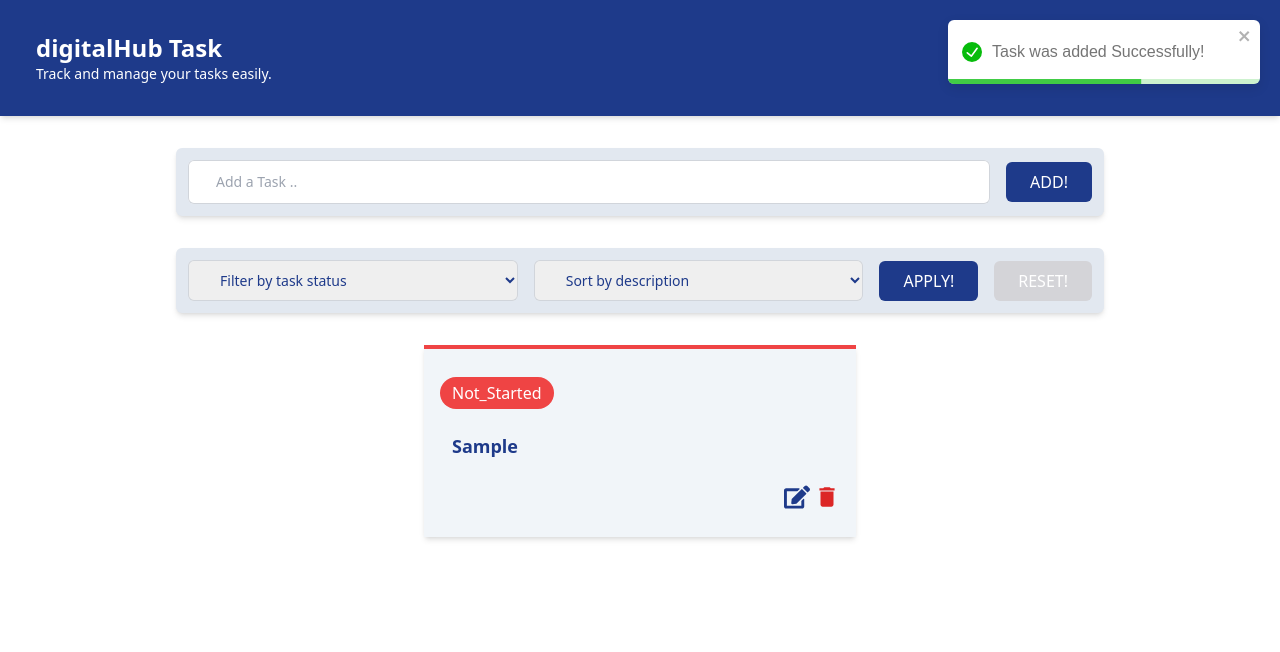
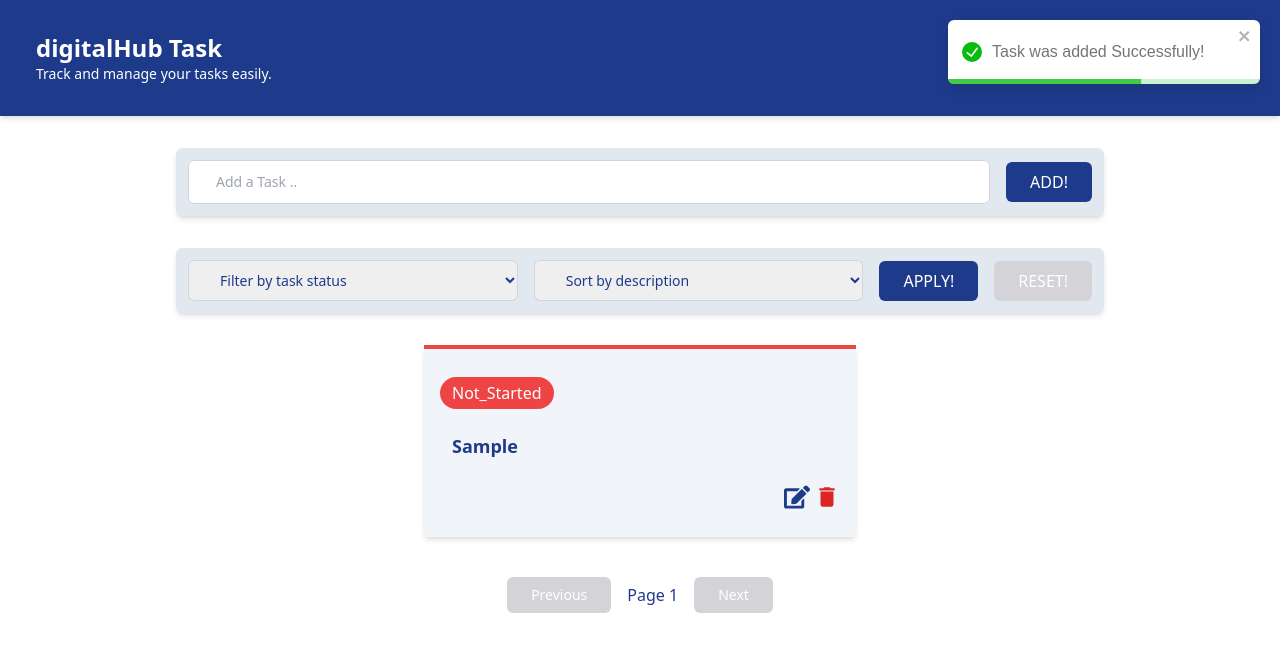
Before and after one commit to JooZef315/Task-manager, a React (Vite) app: page / in a window 1280 px wide. Both pictures are taken after typing "Sample" into the empty fields and a click on the button "ADD!". Shown: the top 652 px of the page. Built offline with nearby package versions, Linux system fonts and the light colour scheme.

Commit message:
feat: add pagination

```diff
--- /dev/null
+++ b/src/components/paginationForm.tsx
@@ -0,0 +1,29 @@
+import { useTasksStore } from "../store/useTasksStore";
+
+export default function PaginationForm() {
+  const tasks = useTasksStore((state) => state.tasks);
+  const currentPage = useTasksStore((state) => state.currentPage);
+  const tasksPerPage = useTasksStore((state) => state.tasksPerPage);
+  const getNextPage = useTasksStore((state) => state.getNextPage);
+  const getPrevPage = useTasksStore((state) => state.getPrevPage);
+
+  return (
+    <div className="w-full flex justify-center items-center my-6">
+      <button
+        onClick={getPrevPage}
+        disabled={currentPage === 1}
+        className="text-sm rounded-md border-0 py-2 px-6 text-center bg-zinc-500 hover:bg-zinc-600 text-white disabled:bg-zinc-300"
+      >
+        Previous
+      </button>
+      <span className="text-blue-900 mx-4">{`Page ${currentPage}`}</span>
+      <button
+        onClick={getNextPage}
+        disabled={currentPage === Math.ceil(tasks.length / tasksPerPage)}
+        className="text-sm rounded-md border-0 py-2 px-6 text-center bg-zinc-500 hover:bg-zinc-600 text-white disabled:bg-zinc-300"
+      >
+        Next
+      </button>
+    </div>
+  );
+}
--- a/src/components/task.tsx
+++ b/src/components/task.tsx
@@ -4,6 +4,7 @@ import { TaskStatus, TTask } from "../types";
 import { useTasksStore } from "../store/useTasksStore";
 import { toast } from "react-toastify";
 import { useState } from "react";
+import TaskEditingForm from "./taskEditingForm";
 
 type PropsType = {
   task: TTask;
@@ -11,31 +12,18 @@ type PropsType = {
 
 export default function Task({ task }: PropsType) {
   const [editing, setEditing] = useState<boolean>(false);
-  const [newSatus, setNewStatus] = useState<TaskStatus>(task.status);
-  const [newTaskDesc, setNewTaskDesc] = useState<string>(task.description);
 
   const deleteTask = useTasksStore((state) => state.deleteTask);
-  const editTask = useTasksStore((state) => state.editTask);
 
   const handleDeleting = () => {
     deleteTask(task.id);
     toast.error("Task deleted Successfully!");
   };
 
-  const handleEditing = () => {
-    editTask({
-      id: task.id,
-      description: newTaskDesc || task.description,
-      status: newSatus || task.status,
-    });
-    setEditing(false);
-    toast.success("Task updated Successfully!");
-  };
-
   return (
-    <div className="fade-in content-center sm:basis-1/2 p-4">
+    <div className="w-full fade-in content-center basis-1/2 p-4">
       <div
-        className={`min-h-48 flex flex-col items-start justify-evenly px-4 py-1 bg-slate-100 shadow-md  border-t-4 ${
+        className={`min-h-48 flex flex-col items-start justify-evenly px-4 py-1 bg-slate-100 shadow-md border-t-4 ${
           {
             [TaskStatus.Not_Started]: "border-red-500",
             [TaskStatus.In_Progress]: "border-blue-500",
@@ -77,32 +65,7 @@ export default function Task({ task }: PropsType) {
             </div>
           </>
         ) : (
-          <>
-            <select
-              className="block w-full rounded-md border-0 py-2.5 pl-7 pr-20 text-blue-900 ring-1 ring-inset ring-gray-300 placeholder:text-gray-400 focus:ring-2 focus:ring-inset focus:ring-blue-900 sm:text-sm sm:leading-6"
-              defaultValue={newSatus}
-              onChange={(e) => setNewStatus(e.target.value as TaskStatus)}
-            >
-              <option value="Not_Started">Not Started</option>
-              <option value="In_Progress">In Progress</option>
-              <option value="Finished">Finished</option>
-            </select>
-            <input
-              type="text"
-              name="desc"
-              id="desc"
-              className="flex-5 block w-full rounded-md border-0 py-2.5 pl-7 pr-20 text-blue-900 ring-1 ring-inset ring-gray-300 placeholder:text-gray-400 focus:ring-2 focus:ring-inset focus:ring-blue-900 sm:text-sm sm:leading-6"
-              value={newTaskDesc}
-              onChange={(e) => setNewTaskDesc(e.target.value)}
-            />
-            <button
-              type="button"
-              onClick={handleEditing}
-              className="ml-auto rounded-md border-0 py-2 px-6 text-center bg-blue-900 hover:bg-blue-950 text-white"
-            >
-              SAVE!
-            </button>
-          </>
+          <TaskEditingForm task={task} setEditing={setEditing} />
         )}
       </div>
     </div>
--- /dev/null
+++ b/src/components/taskEditingForm.tsx
@@ -0,0 +1,54 @@
+import { useState } from "react";
+import { useTasksStore } from "../store/useTasksStore";
+import { TaskStatus, TTask } from "../types";
+import { toast } from "react-toastify";
+
+type PropsType = {
+  task: TTask;
+  setEditing: React.Dispatch<React.SetStateAction<boolean>>;
+};
+
+export default function TaskEditingForm({ task, setEditing }: PropsType) {
+  const [newSatus, setNewStatus] = useState<TaskStatus>(task.status);
+  const [newTaskDesc, setNewTaskDesc] = useState<string>(task.description);
+
+  const editTask = useTasksStore((state) => state.editTask);
+
+  const handleEditing = () => {
+    editTask({
+      id: task.id,
+      description: newTaskDesc || task.description,
+      status: newSatus || task.status,
+    });
+    setEditing(false);
+    toast.success("Task updated Successfully!");
+  };
+  return (
+    <div className="w-full flex flex-col items-center gap-3 px-3">
+      <select
+        className="block w-full rounded-md border-0 py-2.5 pl-7 pr-20 text-blue-900 ring-1 ring-inset ring-gray-300 placeholder:text-gray-400 focus:ring-2 focus:ring-inset focus:ring-blue-900 sm:text-sm sm:leading-6"
+        defaultValue={newSatus}
+        onChange={(e) => setNewStatus(e.target.value as TaskStatus)}
+      >
+        <option value="Not_Started">Not Started</option>
+        <option value="In_Progress">In Progress</option>
+        <option value="Finished">Finished</option>
+      </select>
+      <input
+        type="text"
+        name="desc"
+        id="desc"
+        className="flex-5 block w-full rounded-md border-0 py-2.5 pl-7 pr-20 text-blue-900 ring-1 ring-inset ring-gray-300 placeholder:text-gray-400 focus:ring-2 focus:ring-inset focus:ring-blue-900 sm:text-sm sm:leading-6"
+        value={newTaskDesc}
+        onChange={(e) => setNewTaskDesc(e.target.value)}
+      />
+      <button
+        type="button"
+        onClick={handleEditing}
+        className="ml-auto rounded-md border-0 py-2 px-6 text-center bg-blue-900 hover:bg-blue-950 text-white"
+      >
+        SAVE!
+      </button>
+    </div>
+  );
+}
--- a/src/components/tasksList.tsx
+++ b/src/components/tasksList.tsx
@@ -1,13 +1,24 @@
 import { useTasksStore } from "../store/useTasksStore";
+import PaginationForm from "./paginationForm";
 import Task from "./task";
 
 export default function TasksList() {
-  const tasks = useTasksStore((state) => state.tasks);
+  const currentTasks = useTasksStore((state) => state.paginateTasks());
+
   return (
     <div className="w-full flex flex-wrap justify-center items-center">
-      {tasks.map((task) => (
-        <Task task={task} key={task.id} />
-      ))}
+      {!currentTasks.length ? (
+        <h1 className="italic text-center text-lg mt-3 text-zinc-500">
+          No Tasks For Now.
+        </h1>
+      ) : (
+        <>
+          {currentTasks.map((task) => (
+            <Task task={task} key={task.id} />
+          ))}
+          <PaginationForm />
+        </>
+      )}
     </div>
   );
 }
--- a/src/index.css
+++ b/src/index.css
@@ -5,7 +5,7 @@
 @keyframes fadeIn {
   from {
     opacity: 0;
-    transform: translateX(20px);
+    transform: translateX(40px);
   }
   to {
     opacity: 1;
@@ -14,5 +14,5 @@
 }
 
 .fade-in {
-  animation: fadeIn 0.3s ease-in-out;
+  animation: fadeIn 0.5s ease-in-out;
 }
--- a/src/store/useTasksStore.ts
+++ b/src/store/useTasksStore.ts
@@ -3,16 +3,23 @@ import { Order, TTask, TaskStatus } from "../types";
 
 type TasksStore = {
   tasks: TTask[];
+  currentPage: number;
+  tasksPerPage: number;
   addTask(task: TTask): void;
   editTask(updatedtask: TTask): void;
   deleteTask(id: string): void;
   filterByStatus: (status: TaskStatus) => void;
   sortByDescription: (order: Order) => void;
   resetFilters(): void;
+  paginateTasks(): TTask[];
+  getNextPage(): void;
+  getPrevPage(): void;
 };
 
 export const useTasksStore = create<TasksStore>((set, get) => ({
   tasks: JSON.parse(localStorage.getItem("tasks") || "[]"),
+  currentPage: 1,
+  tasksPerPage: 4,
   addTask(task) {
     const newTasks = [...get().tasks, task];
     localStorage.setItem("tasks", JSON.stringify(newTasks));
@@ -33,11 +40,13 @@ export const useTasksStore = create<TasksStore>((set, get) => ({
 
   filterByStatus(status) {
     set((state) => ({
+      currentPage: 1,
       tasks: state.tasks.filter((task) => task.status === status),
     }));
   },
   sortByDescription(order) {
     set((state) => ({
+      currentPage: 1,
       tasks: [...state.tasks].sort((a, b) =>
         order === "Ascending"
           ? a.description.localeCompare(b.description)
@@ -48,4 +57,22 @@ export const useTasksStore = create<TasksStore>((set, get) => ({
   resetFilters() {
     set({ tasks: JSON.parse(localStorage.getItem("tasks") || "[]") });
   },
+  paginateTasks() {
+    const { tasks, currentPage, tasksPerPage } = get();
+    const startIndex = (currentPage - 1) * tasksPerPage;
+    return tasks.slice(startIndex, startIndex + tasksPerPage);
+  },
+  getNextPage() {
+    set((state) => ({
+      currentPage: Math.min(
+        state.currentPage + 1,
+        Math.ceil(state.tasks.length / state.tasksPerPage)
+      ),
+    }));
+  },
+  getPrevPage() {
+    set((state) => ({
+      currentPage: Math.max(state.currentPage - 1, 1),
+    }));
+  },
 }));
```
